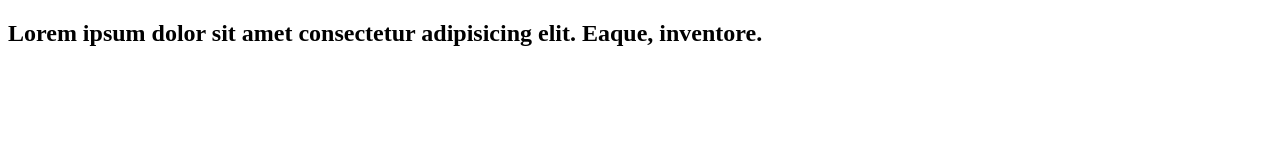
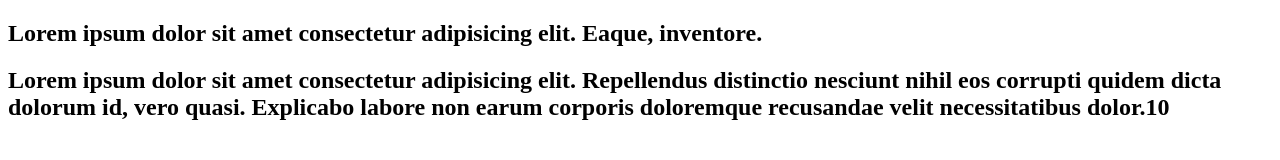
Before and after one commit to kamoliddinde/github, a plain HTML site: page index.html in a window 1280 px wide. Drawn offline with Linux system fonts and the light colour scheme.

Commit message:
2-ulanish

```diff
--- a/index.html
+++ b/index.html
@@ -8,5 +8,6 @@
 </head>
 <body>
     <h2>Lorem ipsum dolor sit amet consectetur adipisicing elit. Eaque, inventore.</h2>
+    <h2>Lorem ipsum dolor sit amet consectetur adipisicing elit. Repellendus distinctio nesciunt nihil eos corrupti quidem dicta dolorum id, vero quasi. Explicabo labore non earum corporis doloremque recusandae velit necessitatibus dolor.10</h2>
 </body>
 </html>
```
